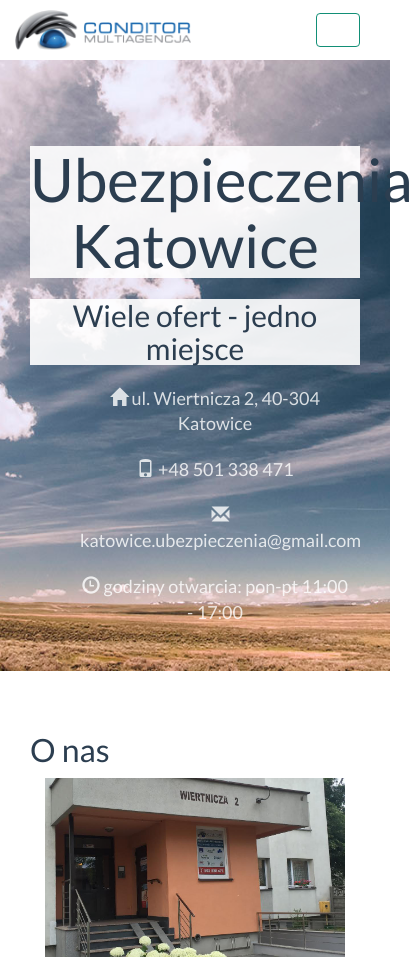
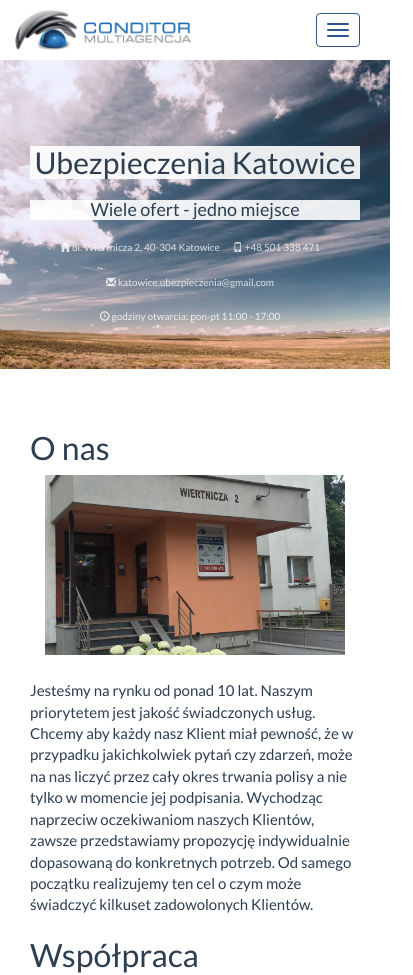
Before and after one commit to gregdoros/katowice-ubezpieczenia, a plain HTML site: page index.html in a window 390 px wide. Shown: the top 975 px of the page, 413 px wide, since content can reach past the window. Drawn offline with Linux system fonts and the light colour scheme.

Commit message:
kontakt i responsywnosc

```diff
--- a/css/one-page-wonder.css
+++ b/css/one-page-wonder.css
@@ -113,12 +113,14 @@ footer {
 
 .ikony {
     list-style-type: none;
+    padding-left: 0;
 }
 .ikony li {
     color: rgba(255,255,255,0.8);
     font-size: 18px;
     display: inline-block;
     padding: 10px 10px;
+    padding-left: 0;
 }
 
 .lista{
@@ -196,6 +198,14 @@ footer {
         margin: 0 15px;
     }
 
+    .headline h1 {
+        font-size: 90px;
+    }
+
+    .headline h2 {
+        font-size: 40px;
+    }
+
     .featurette-heading {
         font-size: 25px;
     }
@@ -226,7 +236,30 @@ footer {
     }
 }
 
-@media(max-width:375px) {
+@media(max-width:475px) {
+
+    .headline h1 {
+        font-size: 50px;
+    }
+
+    .headline h2 {
+        font-size: 25px;
+    }
+
+    .ikony li {
+        font-size: 14px;
+    }
+}
+
+@media(max-width:400px) {
+
+    .headline h1 {
+        font-size: 30px;
+    }
+
+    .headline h2 {
+        font-size: 18px;
+    }
 
     .featurette-image {
         max-width: 100%;
@@ -241,4 +274,8 @@ footer {
         margin-bottom: 10px;
         margin-left: 0;
     }
+
+    .ikony li {
+        font-size: 10px;
+    }
 }
```
Also changed, not shown: css/bootstrap.css.
